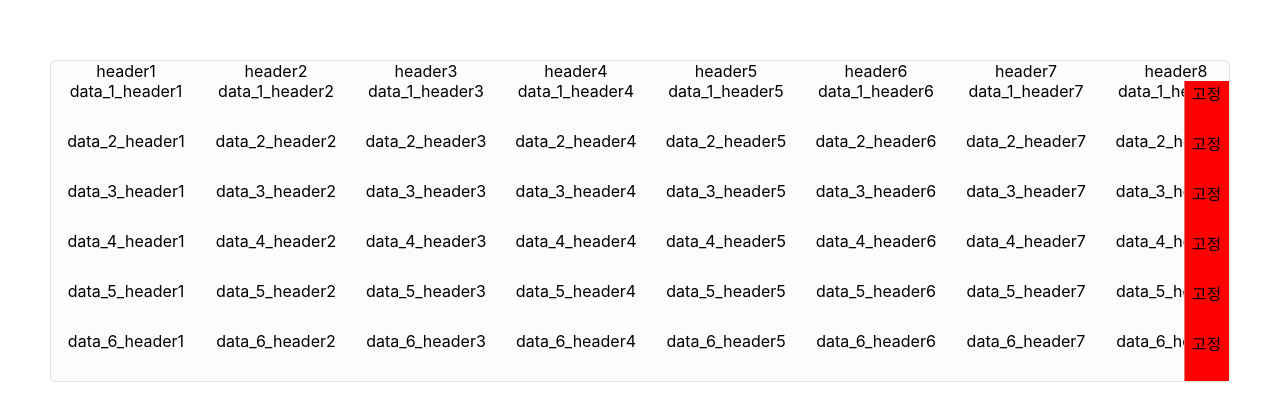
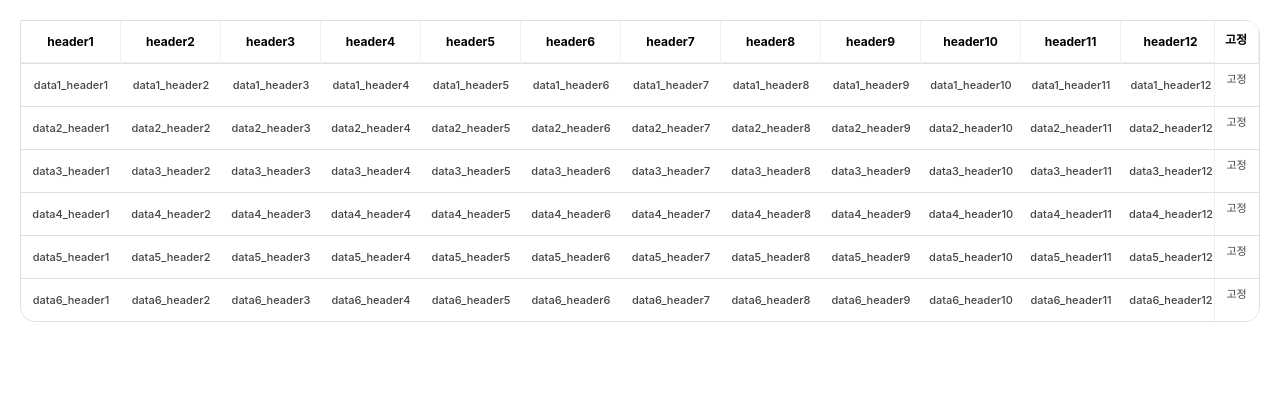
Before and after one commit to fkakd1205/table-scroll, a React (Create React App) app: page / in a window 1280 px wide. Shown: the top 420 px of the page. Built offline with nearby package versions, Linux system fonts and the light colour scheme.

Commit message:
FEAT : react-virtuoso 라이브러리 사용해 테이블 가상화 구현 HomeV8 => table-virtuoso 라이브러리 TableVirtuoso를 사용해 테이블 가상화 구현 ResizableTh => 사이즈 변경이 가능한 th 컴포넌트 추가

```diff
--- a/package.json
+++ b/package.json
@@ -15,6 +15,7 @@
     "react-router-dom": "^6.11.2",
     "react-scripts": "5.0.1",
     "react-virtualized-auto-sizer": "^1.0.19",
+    "react-virtuoso": "^4.3.8",
     "react-window": "^1.8.9",
     "react-window-infinite-loader": "^1.0.9",
     "styled-components": "^6.0.0-rc.1",
--- a/src/App.js
+++ b/src/App.js
@@ -8,6 +8,7 @@ import HomeV4 from './routes/home/HomeV4';
 import HomeV5 from './routes/home/HomeV5';
 import HomeV6 from './routes/home/HomeV6';
 import HomeV7 from './routes/home/HomeV7';
+import HomeV8 from './routes/home/HomeV8';
 
 function App() {
   return (
@@ -19,7 +20,8 @@ function App() {
           {/* <Route path="/" element={<HomeV4 />} /> */}
           {/* <Route path="/" element={<HomeV5 />} /> */}
           {/* <Route path="/" element={<HomeV6 />} /> */}
-          <Route path="/" element={<HomeV7 />} />
+          {/* <Route path="/" element={<HomeV7 />} /> */}
+          <Route path="/" element={<HomeV8 />} />
         </Routes>
     </div>
   );
--- /dev/null
+++ b/src/components/table/th/v1/ResizableTh.js
@@ -0,0 +1,90 @@
+import { useState } from "react";
+import styled from 'styled-components';
+
+const Resizer = styled.div`
+    display: none;
+    border-right: 3px double #d0d0d0;
+    height: 60%;
+
+    position: absolute;
+    right: 3px;
+    top: 50%;
+    box-sizing: border-box;
+    transform: translate(50%, -50%);
+    z-index: 1;
+    touch-action:none;
+
+    &:hover{
+        cursor:col-resize;
+    }
+`;
+
+const Th = styled.th`
+    user-select: none;
+    overflow:hidden;
+    text-overflow:ellipsis;
+    white-space:nowrap;
+    height: 43px;
+    &:hover{
+        ${Resizer} {
+            display: inline-block;
+        }
+    }
+`;
+
+/**
+ *
+ * @param {object} params
+ * @param {number} params.width
+ * @param {number} params.minWidth
+ * @param {number} params.maxWidth
+ * @param {string} params.className
+ * @param {object} params.style
+ * @returns
+ */
+export default function ResizableTh({
+    width,
+    minWidth,
+    maxWidth,
+    className,
+    style,
+    children,
+    ...props
+}) {
+    const [colWidth, setColWidth] = useState(width || 100);
+    const colMinWidth = minWidth || 40;
+    const colMaxWidth = maxWidth || 1000;
+
+    return (
+        <Th
+            className={className}
+            style={{
+                width: colWidth,
+                ...style
+            }}
+            {...props}
+        >
+            <Resizer
+                onMouseDown={e => {
+                    const startSize = colWidth;
+                    const pageX = e.pageX;
+
+                    function onMouseMove(mouseMoveEvent) {
+                        let currentWidth = startSize - pageX + mouseMoveEvent.pageX;
+
+                        setColWidth(currentWidth < colMinWidth ? colMinWidth : currentWidth > colMaxWidth ? colMaxWidth : currentWidth);
+                    }
+
+                    function onMouseUp() {
+                        document.body.removeEventListener("mousemove", onMouseMove)
+                    }
+
+                    document.body.addEventListener("mousemove", onMouseMove);
+                    document.body.addEventListener("mouseup", onMouseUp, { once: true });
+
+                }}
+            ></Resizer>
+            {children}
+        </Th>
+    );
+}
--- /dev/null
+++ b/src/routes/home/HomeV8.js
@@ -0,0 +1,95 @@
+import React from "react";
+import { TableBox, TableWrapper } from "./style/Home.styled";
+import { TableVirtuoso } from "react-virtuoso";
+import ResizableTh from "../../components/table/th/v1/ResizableTh";
+import { TableFieldWrapper } from "./style/HomeV8.styled";
+
+const TH_SIZE = 40;
+const TD_SIZE = 100;
+
+export default function HomeV8() {
+    const thList = createTableHeader();
+    const tdList = createTableData();
+
+    return (
+        <TableFieldWrapper>
+            <TableBox className='table-box'>
+                <TableVirtuoso
+                    style={{ height: 300 }}
+                    totalCount={tdList.length || 0}
+                    data={tdList || []}
+                    fixedHeaderContent={() => (
+                        <tr>
+                            {thList?.map((r, index) => (
+                                <ResizableTh
+                                    className="fixed-header"
+                                    scope="col"
+                                    key={r.headerName + index}
+                                >
+                                    {r.headerName}
+                                </ResizableTh>
+                            ))}
+                            <th
+                                className="fixed-header fixed-col-right"
+                                scope="col"
+                                style={{ minWidth: '45px', zIndex: 1 }}     // fixed-col : z-index 1
+                            >
+                                고정
+                            </th>
+                        </tr>
+                    )}
+                    itemContent={(index, row) => (
+                        <>
+                            {thList?.map((r, idx) => (
+                                <td key={'tr_' + index + r.headerName}>{row[r.headerName]}</td>
+                            ))}
+                            <td
+                                className="fixed-col-right"
+                                style={{ minWidth: '45px', zIndex: 0 }}     // fixed-col: z-index 0
+                            >
+                                고정
+                            </td>
+                        </>
+                    )}
+                    i
+                    element={{
+                        Footer: () => {
+                            <tr><td>hi</td></tr>
+                        }
+                    }}
+                />
+            </TableBox>
+        </TableFieldWrapper>
+    )
+}
+
+const createTableHeader = () => {
+    let thList = [];
+    let th = {};
+    for (var i = 0; i < TH_SIZE; i++) {
+        th = {
+            index: i,
+            headerName: "header" + (i + 1),
+        }
+        thList.push(th);
+    }
+
+    return thList;
+}
+
+const createTableData = () => {
+    let tdList = [];
+    let td = {};
+    for (var i = 0; i < TD_SIZE; i++) {
+        for (var j = 0; j < TH_SIZE; j++) {
+            let th = "header" + (j + 1);
+            td = {
+                ...td,
+                [th]: "data" + (i + 1) + "_" + th
+            }
+        }
+        tdList.push(td);
+    }
+
+    return tdList;
+}
--- a/src/routes/home/style/Home.styled.js
+++ b/src/routes/home/style/Home.styled.js
@@ -244,6 +244,14 @@ export const TableBox = styled.div`
         box-shadow: 6px 0 5px -7px #e0e0e0;
     }
 
+    table .fixed-col-right {
+        position: sticky;
+        background: white;
+        right: 0;
+        z-index:10;
+        box-shadow: 0.5px 0 0 0 #e0e0e0 inset;
+    }
+
     .status-button{
         height: 30px;
         width: 150px;
--- /dev/null
+++ b/src/routes/home/style/HomeV8.styled.js
@@ -0,0 +1,207 @@
+import styled from 'styled-components';
+
+export const TableFieldWrapper = styled.div`
+    padding: 20px;
+    position:relative;
+    margin-bottom: 100px;
+
+    @media all and (max-width: 992px){
+        padding: 0 10px;
+    }
+
+    .table-box{
+        position:relative;
+        height: 500px;
+        overflow: auto;
+        border: 1px solid #e0e0e0;
+        border-radius: 15px;
+        border-top-left-radius: 0;
+        background: #fff;
+        box-shadow: var(--defaultBoxShadow);
+
+        @media only screen and (max-width:768px){
+            font-size: 10px;
+        }
+    }
+
+    table{
+        position:relative;
+        text-align: center;
+        width: fit-content;
+        table-layout: fixed;
+        border: none;
+    }
+
+    table .col-5-3 {
+        width:50px;
+
+        @media all and (max-width:992px){
+            width:30px;
+        }
+    }
+
+    table .col-15-13{
+        width:150px;
+
+        @media all and (max-width:992px){
+            width:130px;
+        }
+    }
+
+    table thead tr th{
+        vertical-align: middle !important;
+        text-align: center;
+        background: #fff;
+        /* border-bottom: 1px solid #c0c0c0; */
+        color: #000;
+        font-weight: 700;
+        padding: 10px;
+        font-size: 12px;
+        height: 43px;
+
+        @media all and (max-width: 992px){
+            font-size: 10px;
+            padding: 10px 5px;
+        }
+    }
+
+    table tbody tr{
+        &:hover{
+            /* background: #0000000a; */
+        }
+    }
+
+    table tbody .tr-active{
+        background: #2C73D230 !important;
+    }
+
+    table tbody .tr-highlight{
+        background: var(--defaultRedColorOpacity30);
+    }
+
+    table tbody tr td{
+        padding: 7px 5px;
+        vertical-align: middle !important;
+        border-bottom: 1px solid #e0e0e0;
+        text-align: center;
+        font-size: 11px;
+        color: #444;
+        font-weight: 500;
+        line-height: 1.5;
+        word-break: keep-all;
+        overflow:hidden;
+        text-overflow:ellipsis;
+        white-space:nowrap;
+        height: 43px;
+
+        @media all and (max-width: 992px){
+            font-size: 10px;
+        }
+
+        /* &:hover{
+            background: #2C73D260;
+            color: white;
+            font-weight: 600;
+        } */
+    }
+
+    table tbody tr .td-highlight {
+        background: #2c73d224;
+        font-weight: 600;
+
+        &:hover{
+            background: #2C73D260;
+            color: white;
+            font-weight: 600;
+            cursor: pointer;
+        }
+
+
+    }
+
+    table tbody tr .user-duplication {
+        color: #ff0000;
+    }
+
+    .option-code-item{
+        cursor: pointer;
+    }
+
+    .table-box .fixed-header {
+        /* position: sticky;
+        top: 0; */
+        /* z-index:10; */
+        box-shadow: 0 -0.5px 0 0 #e0e0e0 inset;
+    }
+
+    .table-box .fixed-col-left {
+        display: inline-block;
+        position: sticky;
+        background: white;
+        left: 0;
+        /* z-index:10; */
+        box-shadow: -0.5px 0 0 0 #e0e0e0 inset;
+    }
+
+    .table-box .fixed-col-right {
+        display: inline-block;
+        position: sticky;
+        background: white;
+        right: 0;
+        /* z-index:10; */
+        box-shadow: 0.5px 0 0 0 #e0e0e0 inset;
+    }
+
+    .table-box::-webkit-scrollbar{
+        background: #e1e1e130;
+        height:7px;
+        width: 5px;
+    }
+
+    .table-box::-webkit-scrollbar-track{
+        border-radius: 10px;
+    }
+    .table-box::-webkit-scrollbar-thumb{
+        background-color: #00000010;
+        border-radius: 10px;
+    }
+
+    .fix-button-el{
+        user-select: none;
+        -webkit-tap-highlight-color: #000000;
+        width: 25px;
+        height: 25px;
+        position: relative;
+        outline: none;
+
+        padding: 0;
+
+        background: white;
+        border: 1px solid #e0e0e0;
+        border-radius: 3px;
+
+        cursor: pointer;
+
+        &:hover{
+            background: #f0f0f0;
+        }
+
+        @media all and (max-width: 992px){
+            width: 18px;
+            height: 18px;
+        }
+    }
+
+    .view-sameReceiver-button-item{
+        user-select: none;
+        -webkit-tap-highlight-color: #00000000;
+        cursor: pointer;
+        outline: none;
+        font-size: 11px;
+        margin-left: 3px;
+        background: #f7f7f7;
+        border-radius: 3px;
+        border: 1px solid #e0e0e0;
+        color: #606060;
+    }
+`;
```
Also changed, not shown: 1 other file (tests, documents, lock files or other folders).
